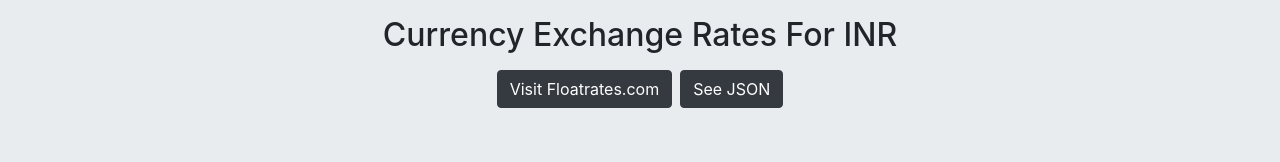
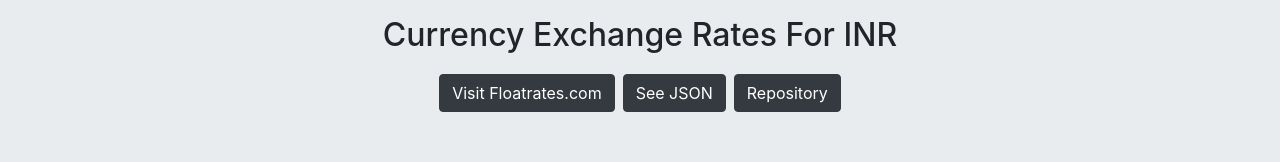
Before and after one commit to akpatel363/currency-exchange, an Angular app: page / in a window 1280 px wide. Shown: the part 120-282 px from the top of the page. Built offline with nearby package versions, Linux system fonts and the light colour scheme; no server answers.

Commit message:
Modified

```diff
--- a/src/app/CurrencyService.ts
+++ b/src/app/CurrencyService.ts
@@ -15,6 +15,6 @@
             })
             return data
         })
-        return data
+         return data
     }
 }
--- a/src/app/app.component.html
+++ b/src/app/app.component.html
@@ -1,7 +1,8 @@
 <app-navigation (sendSearchString) = "searchStringReceieved($event)"></app-navigation>
 <div class="jumbotron text-center">
   <h2 class="my-3">Currency Exchange Rates For INR</h2>
-  <a href="https://www.floatrates.com" class="btn btn-dark mx-1">Visit Floatrates.com</a>
-  <a href="https://www.floatrates.com/daily/inr.json" class="mx-1 btn btn-dark">See JSON</a>
+  <a href="https://www.floatrates.com" class="btn btn-dark mx-1 my-1">Visit Floatrates.com</a>
+  <a href="https://www.floatrates.com/daily/inr.json" class="mx-1 btn btn-dark my-1">See JSON</a>
+  <a href="https://www.github.com/akpatel363/currency-exchange" class="mx-1 my-1 btn btn-dark">Repository</a>
 </div>
 <app-currency-container [list]="data"></app-currency-container>
--- a/src/app/currency-container/currency-container.component.html
+++ b/src/app/currency-container/currency-container.component.html
@@ -1,5 +1,5 @@
 <div class="container">
   <div class="row">
-    <div class="col-md-4" *ngFor="let da of list; trackBy:trackData"><app-currency-details [ob]="da"></app-currency-details></div>
+    <div class="col-sm-4" *ngFor="let da of list; trackBy:trackData"><app-currency-details [ob]="da"></app-currency-details></div>
   </div>
 </div>
--- a/src/app/currency-details/currency-details.component.html
+++ b/src/app/currency-details/currency-details.component.html
@@ -1,9 +1,9 @@
 <div class="card my-1">
   <div class="card-header">
-    <h3 class="card-title">{{ob.name}}</h3>
+    <h3 class="card-title m-auto">{{ob.name}}</h3>
   </div>
   <div class="card-body">
-    <p class="card-text">Rate : {{ob.rate}}</p>
-    <p class="card-text">Inverse Rate : {{ob.inverseRate}}</p>
+    <p class="card-title"><strong>Rate :</strong> {{ob.rate}}</p>
+    <p class="card-text"><strong>Inverse Rate :</strong> {{ob.inverseRate}}</p>
   </div>
 </div>
```
Also changed, not shown: 1 other file (tests, documents, lock files or other folders).
